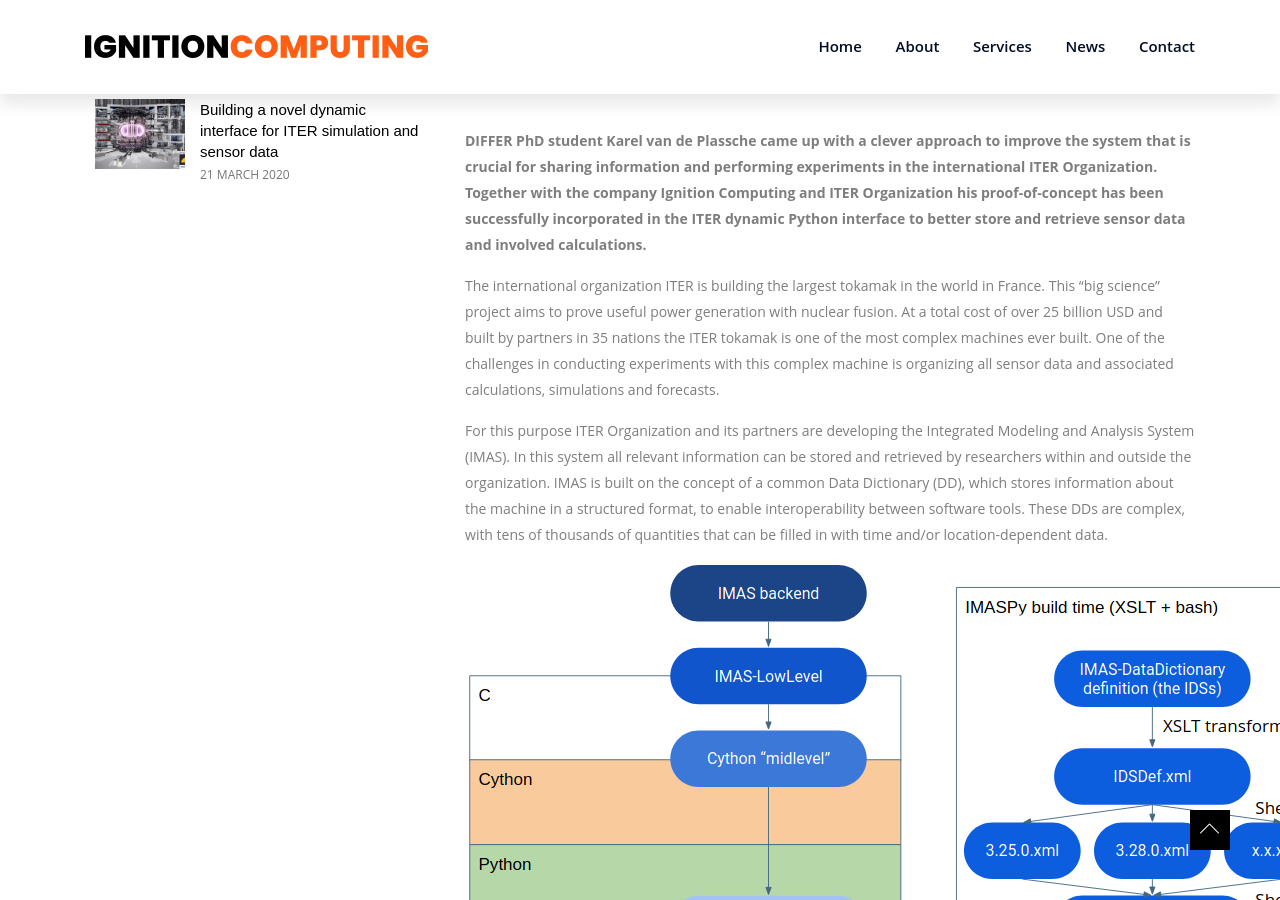
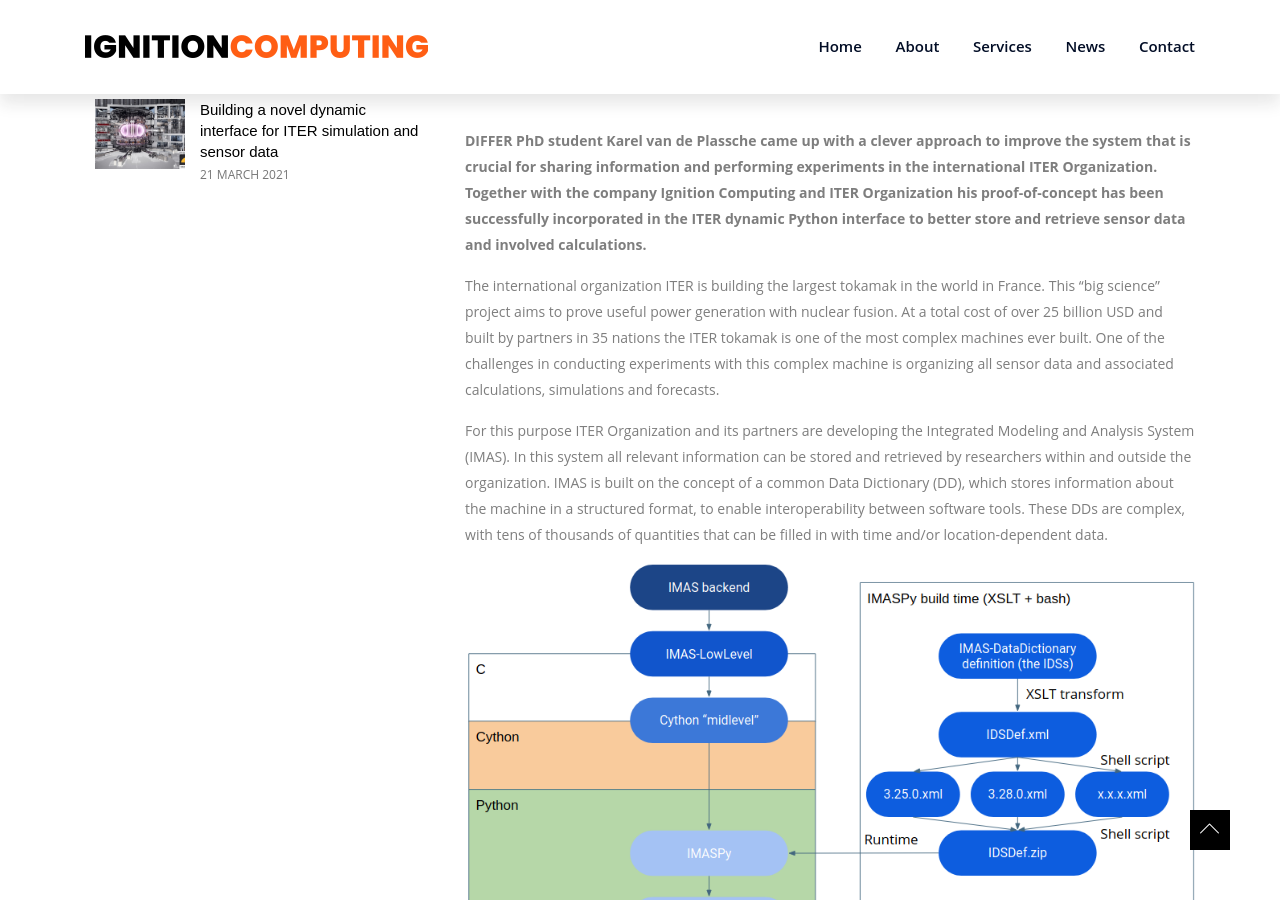
Before and after one commit to koenstrien/ignitioncomputing, a Jekyll site: the page built from _posts/news/2021-03-21-ITER-IMAS-Python.md, in a window 1280 px wide and 900 px high, scrolled down 740 px. Built offline with Jekyll 4.4.1, drawn with Linux system fonts in a browser that asks for light colours.

Commit message:
fix date on IMASPy work

```diff
--- a/_posts/news/2020-03-21-ITER-IMAS-Python.md
+++ b/_posts/news/2021-03-21-ITER-IMAS-Python.md
@@ -11,7 +11,7 @@
 
 For this purpose ITER Organization and its partners are developing the Integrated Modeling and Analysis System (IMAS). In this system all relevant information can be stored and retrieved by researchers within and outside the organization. IMAS is built on the concept of a common Data Dictionary (DD), which stores information about the machine in a structured format, to enable interoperability between software tools. These DDs are complex, with tens of thousands of quantities that can be filled in with time and/or location-dependent data.
 
-![IMASPy layer structure](/assets/img/news/imaspy.png)
+<img src="/assets/img/news/imaspy.png" style="max-width: 100%;" alt="IMASPy Layer Structure">
 
 The IMAS infrastructure consists of a low-level layer, which can use several backends, and for which interfaces exist in Fortran, C++, Matlab, Java and Python. These interfaces are statically generated from the IMAS-DD definitions. A dynamic interpretation of the IMAS-DD definitions would improve the user experience and allow for faster development.
 Together with DIFFER, Ignition Computing has developed a dynamic interface to IMAS in Python. This is based on an early proof-of-concept by the DIFFER researcher Karel van de Plassche. ITER Organization recognized the potential of the new approach, and has worked  with Karel at DIFFER and Daan van Vugt at Ignition Computing to improve the dynamic Python interface.
```
